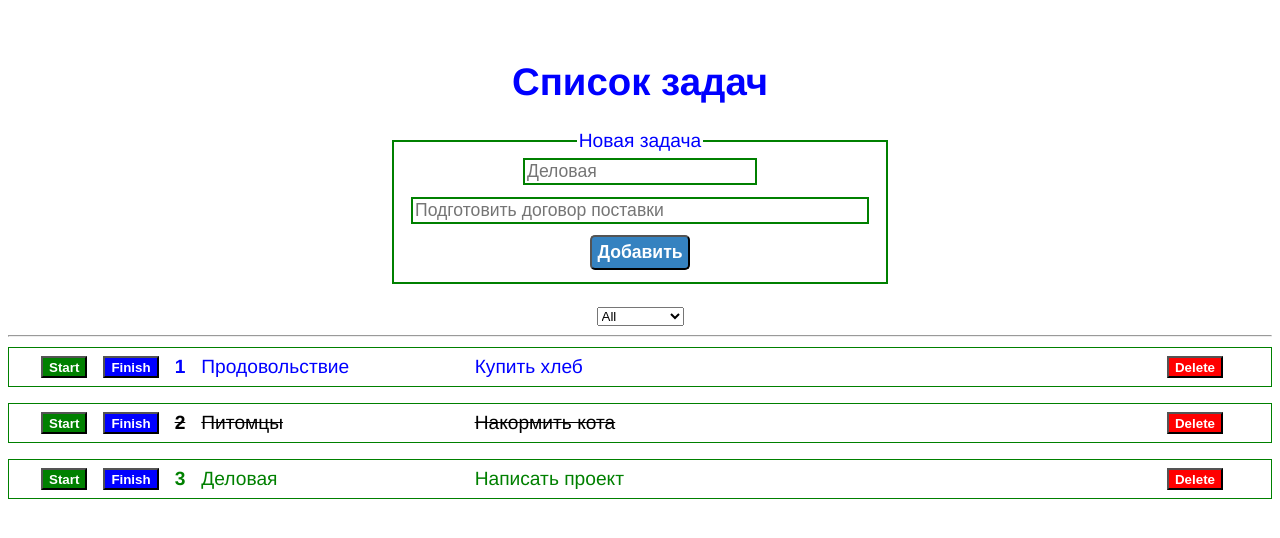
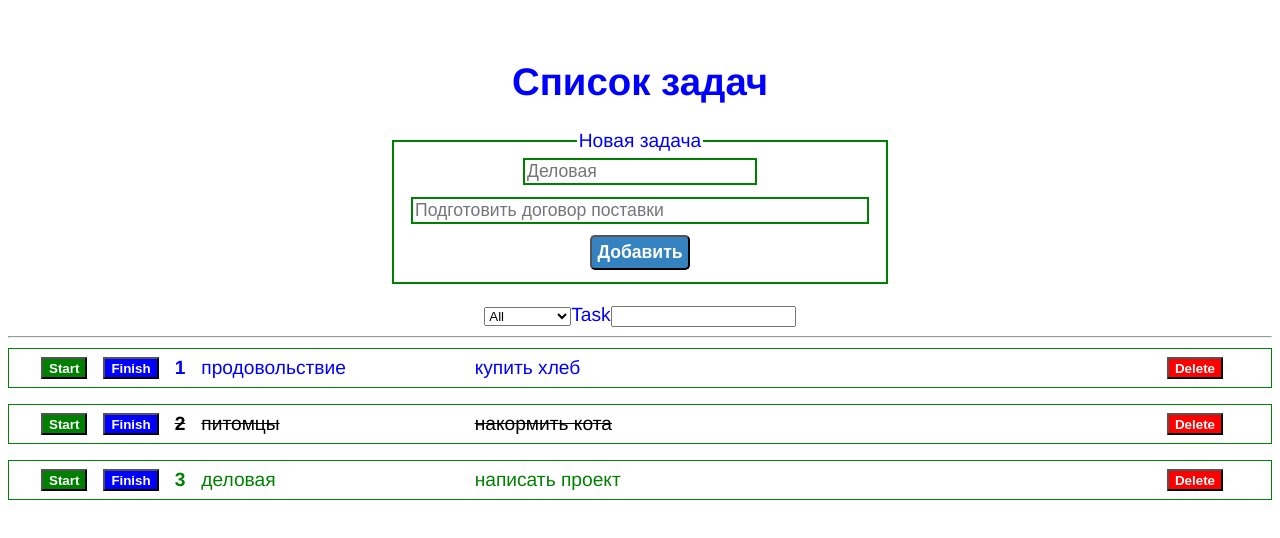
Before and after one commit to Ivan583/big-list, a Vue app: page / in a window 1280 px wide. Shown: the top 538 px of the page. Built offline with nearby package versions, Linux system fonts and the light colour scheme.

Commit message:
Множественный фильтр

```diff
--- a/public/tasks.json
+++ b/public/tasks.json
@@ -1,21 +1,21 @@
 {
     "tasks": [{
             "id": 1,
-            "title": "Продовольствие",
-            "description": "Купить хлеб",
-            "stage": "Pending"
+            "title": "продовольствие",
+            "description": "купить хлеб",
+            "stage": "pending"
         },
         {
             "id": 2,
-            "title": "Питомцы",
-            "description": "Накормить кота",
-            "stage": "Completed"
+            "title": "питомцы",
+            "description": "накормить кота",
+            "stage": "completed"
         },
         {
             "id": 3,
-            "title": "Деловая",
-            "description": "Написать проект",
-            "stage": "Started"
+            "title": "деловая",
+            "description": "написать проект",
+            "stage": "started"
         }
     ]
 }
--- a/src/App.vue
+++ b/src/App.vue
@@ -8,6 +8,8 @@
       <option value="started">Started</option>
       <option value="pending">Pending</option>
     </select>
+    <label>Task</label>
+    <input type="text" class="title" v-model.lazy="titleFilter" />
     <hr />
     <Loader v-if="loading" />
     <TaskList
@@ -32,7 +34,8 @@ export default {
     return {
       tasks: [],
       loading: true,
-      statusFilter: "all"
+      statusFilter: "all",
+      titleFilter: ""
     };
   },
   components: { TaskList, AddTask, Loader },
@@ -54,13 +57,17 @@ export default {
 
   computed: {
     filteredTasks() {
-      if (this.statusFilter === "completed")
-        return this.tasks.filter(t => t.stage === "Completed");
-      if (this.statusFilter === "started")
-        return this.tasks.filter(t => t.stage === "Started");
-      if (this.statusFilter === "pending")
-        return this.tasks.filter(t => t.stage === "Pending");
-      return this.tasks;
+      if (this.statusFilter === "all") {
+        if (this.titleFilter)
+          return this.tasks.filter(t => t.title.includes(this.titleFilter));
+        else return this.tasks;
+      } else {
+        if (this.titleFilter)
+          return this.tasks
+            .filter(t => t.stage === this.statusFilter)
+            .filter(t => t.title.includes(this.titleFilter));
+        else return this.tasks.filter(t => t.stage === this.statusFilter);
+      }
     }
   },
 
--- a/src/components/AddTask.vue
+++ b/src/components/AddTask.vue
@@ -29,7 +29,7 @@ export default {
         id: Date.now(),
         title: this.title,
         description: this.description,
-        stage: "Not Started"
+        stage: "pending"
       };
       this.$emit("add-task", newTask);
       this.title = "";
--- a/src/components/TaskItem.vue
+++ b/src/components/TaskItem.vue
@@ -31,10 +31,10 @@ export default {
 
   methods: {
     inProgress(myStage) {
-      return myStage.stage === "Started";
+      return myStage.stage === "started";
     },
     isCompleted(myStatus) {
-      return myStatus.stage === "Completed";
+      return myStatus.stage === "completed";
     }
   }
 };
```
